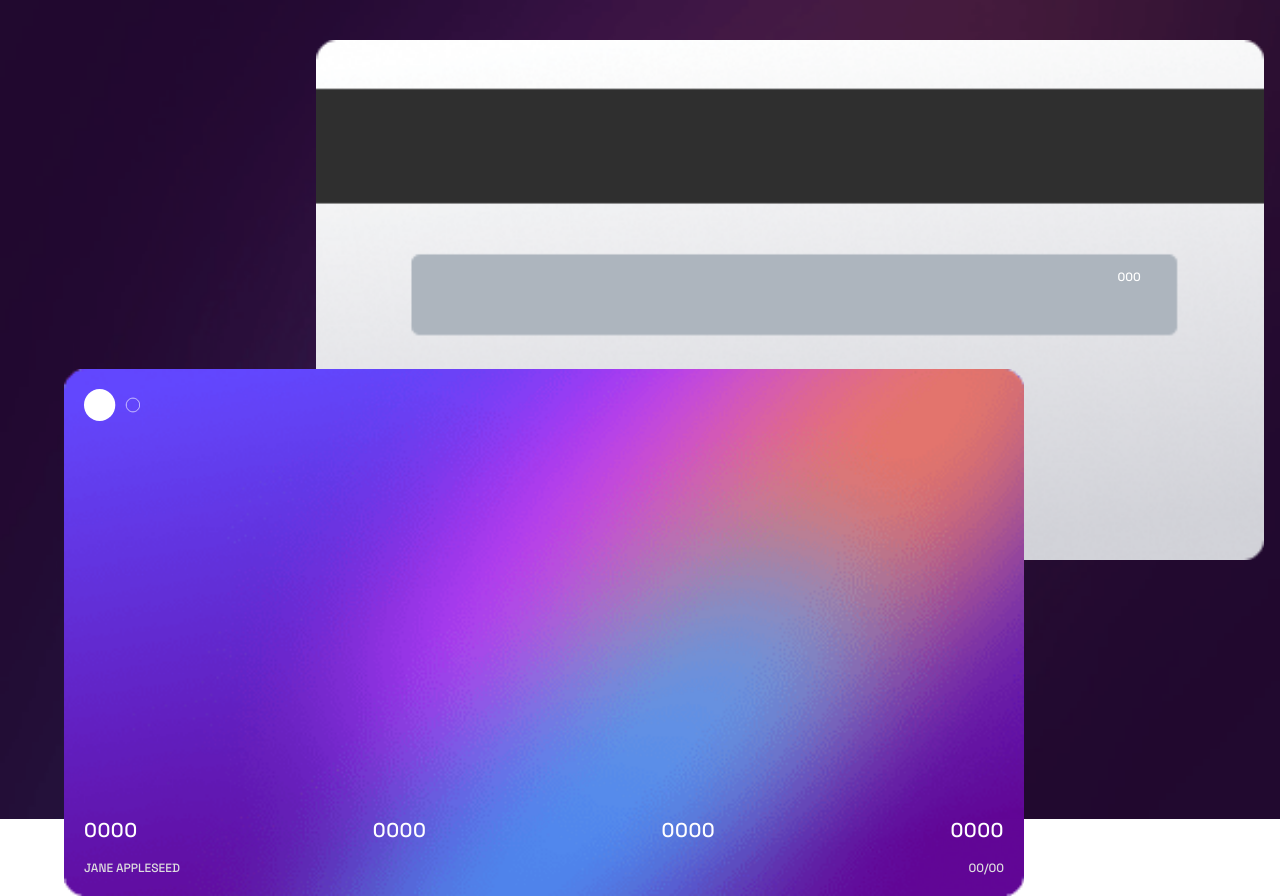
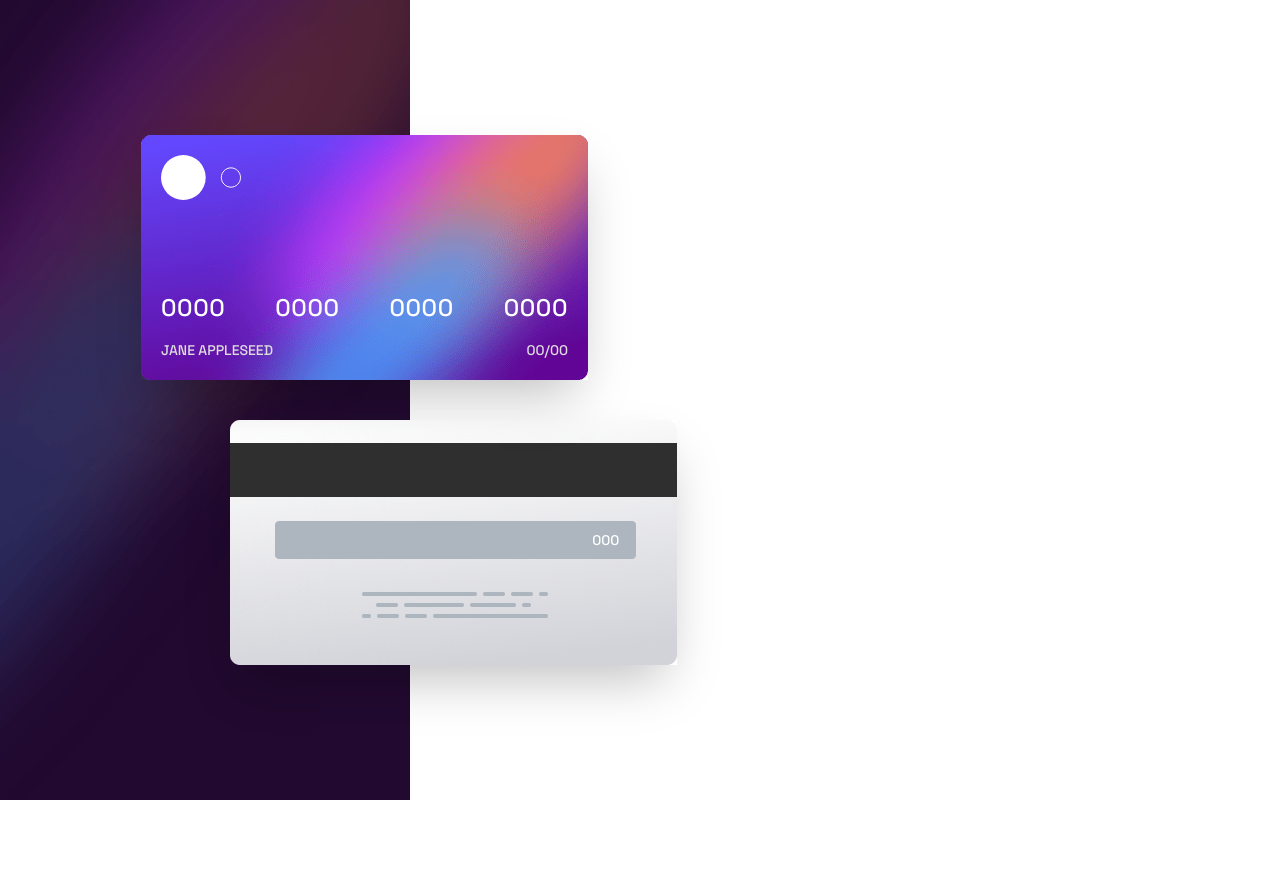
Before and after one commit to arshGoyalDev/interactive-card-details-form, a website: page index.html in a window 1280 px wide. After the commit the page ends 800 px from the top, so only its background shows below. Drawn offline with Linux system fonts and the light colour scheme.

Commit message:
stlyed the card for desktop

```diff
--- a/index.html
+++ b/index.html
@@ -17,26 +17,28 @@
 
     <title>Frontend Mentor | Interactive card details form</title>
   </head>
-  <body class="text-lg font-medium">
-    <main>
-      <div class="relative">
+  <body class="text-xl font-medium">
+    <main class="">
+      <div class="relative xl:flex xl:w-fit xl:h-screen xl:items-center">
+        <div class="xl:h-screen">
           <img
             src="./images/bg-main-mobile.png"
             alt="main mobile"
-          class="w-screen absolute top-0 z-0"
+            class="w-screen absolute top-0 z-0 xl:hidden"
           />
+          <img src="./images/bg-main-desktop.png" alt="main desktop" class="h-screen max-w-[32vw] hidden absolute left-0 xl:block">
         </div>
 
-      <div class="z-10 relative flex flex-col items-end pt-10 pr-4">
-        <div class="w-3/4 relative">
+        <div class="z-10 relative flex flex-col xl:flex-col-reverse items-end pt-10 pr-4 xl:p-0 xl:gap-10 xl:left-[18vw]">
+          <div class="w-3/4 xl:w-fit relative shadow-2xl">
             <img src="./images/bg-card-back.png" alt="card-back" class="w-full" />
             <p
-            class="absolute right-[13%] top-[42%] xs:top-[44%] text-xs text-neutral-white"
+              class="absolute right-[13%] top-[42%] xs:top-[44%] xl:top-[45%] text-xs xl:text-sm text-neutral-white"
             >
               000
             </p>
           </div>
-        <div class="w-3/4 absolute top-[66%] right-[20%]">
+          <div class="w-3/4 xl:w-fit absolute xl:relative top-[66%] right-[20%] shadow-2xl">
             <img
               src="./images/bg-card-front.png"
               alt="card-front"
@@ -45,16 +47,16 @@
             <div
               class="absolute top-0 w-full h-full rounded-md p-5 flex flex-col justify-between"
             >
-            <img src="./images/card-logo.svg" alt="card-logo" class="w-14" />
+              <img src="./images/card-logo.svg" alt="card-logo" class="w-14 xl:w-20" />
               <div>
-              <div class="text-xl tracking-wide text-neutral-white flex justify-between">
+                <div class="text-xl xl:text-2xl tracking-wide text-neutral-white flex justify-between">
                   <span>0000</span>
                   <span>0000</span>
                   <span>0000</span>
                   <span>0000</span>
                 </div>
                 <div
-                class="text-xs text-neutral-lightGrayishViolet flex justify-between pt-4"
+                  class="text-xs xl:text-sm text-neutral-lightGrayishViolet flex justify-between pt-4"
                 >
                   <p>JANE APPLESEED</p>
                   <p>00/00</p>
@@ -62,6 +64,8 @@
               </div>
             </div>
           </div>
+        </div>
+
       </div>
     </main>
 
```
Also changed, not shown: css/style.css. Lines whose indentation alone changed are shown as unchanged.
